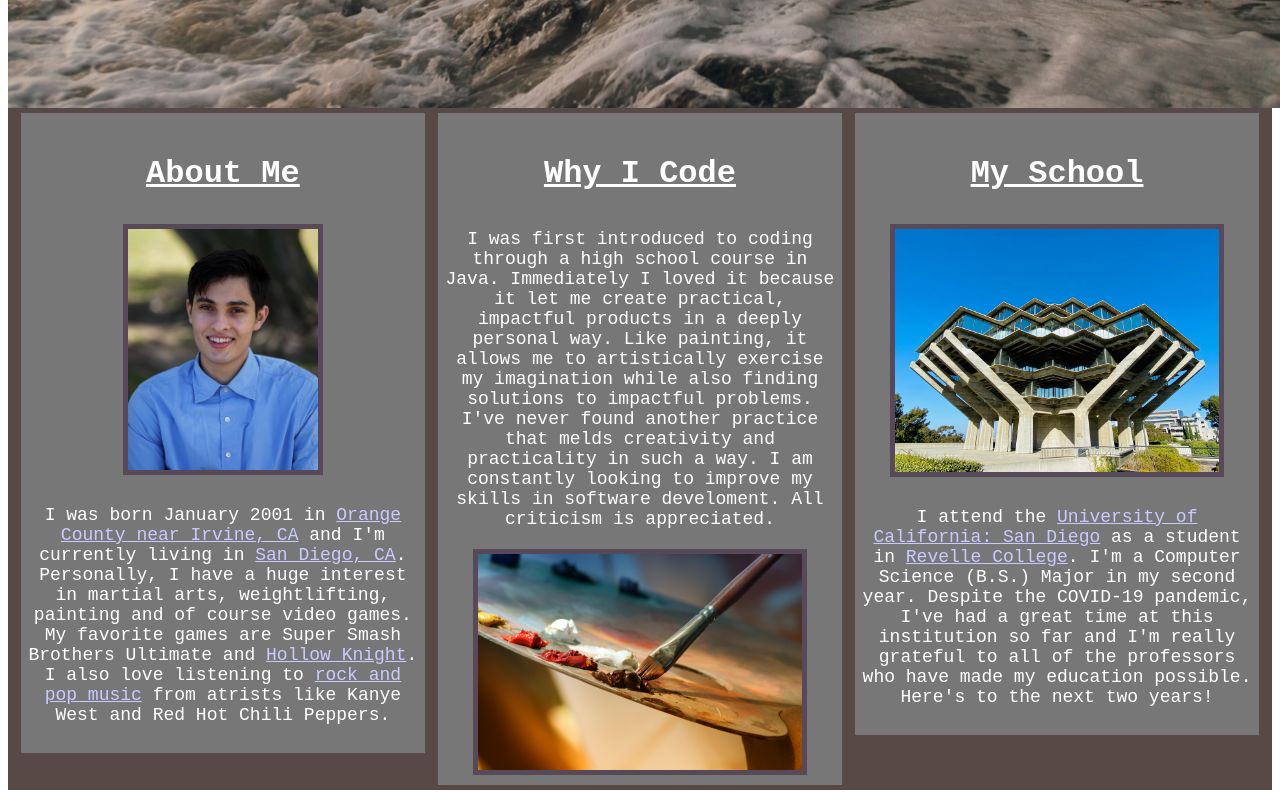
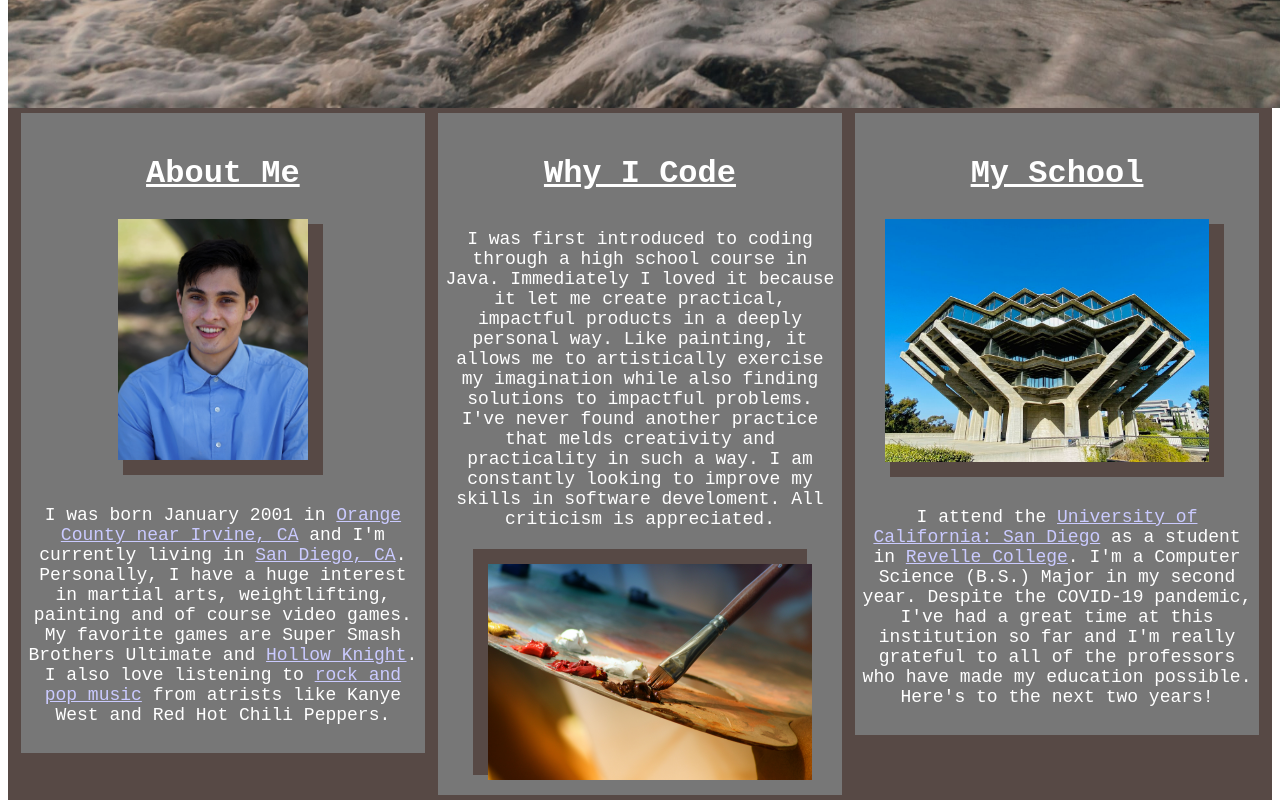
Before and after one commit to eal001/personal-website, a React (Create React App) app in the folder basic_frontend_2.0/: page / in a window 1280 px wide. Shown: the part 700-1500 px from the top of the page. Built offline with nearby package versions, Linux system fonts and the light colour scheme; the HTML template or start-up script is replaced by a standard one.

Commit message:
interactive pictures and new style

```diff
--- a/basic_frontend_2.0/src/Description_Component.css
+++ b/basic_frontend_2.0/src/Description_Component.css
@@ -23,17 +23,21 @@
 .head_shot_container{
     background-color: #574945;
     display: block;
-    margin-top: 5px;
+    margin-top: 10px;
     margin-bottom: 10px;
     margin-left: auto;
     margin-right: auto;
     width: 200px;
-    border: 5px solid #574957;
+    border: 5px solid #574945;
 }
 .head_shot_image {
     display: block;
     max-height: 100%;
     max-width: 100%;
+    transform: translate(-10px,-10px);
+}
+.head_shot_image:hover {
+    transform: translate(-8px, -8px);
 }
 
 .palette_container {
@@ -44,38 +48,47 @@
     margin-top: 5px;
     margin-bottom: 10px;
     display: block;
-    border: 5px solid #574957;
+    border: 5px solid #574945;
 }
 .palette_image {
     display: block;
     max-width: 100%;
     max-height: 100%;
+    transform: translate(10px,10px);
+}
+.palette_image:hover {
+    transform: translate(8px, 8px);
 }
 .palette_container_2 {
     display: none;
     float: none;
     margin-top: 20px;
+    margin-bottom: 10px;
     width: 80%;
     margin-left: auto;
     margin-right: auto;
     background-color: #574945;
-    border: 5px solid #574957;
+    border: 5px solid #574945;
 }
+
 .ucsd_geisel_container {
     width: 200px;
     display: block;
     margin-left: auto;
     margin-right: auto;
     margin-bottom: 10px;
-    margin-top: 5px;
+    margin-top: 10px;
     background-color: #574945;
-    border: 5px solid #574957;
+    border: 5px solid #574945;
 }
-
 .ucsd_geisel {
     display: block;
     max-width: 100%;
     max-height: 100%;
+    transform: translate(-10px,-10px);
+}
+.ucsd_geisel:hover {
+    transform: translate(-8px, -8px);
 }
 
 .description {
```
